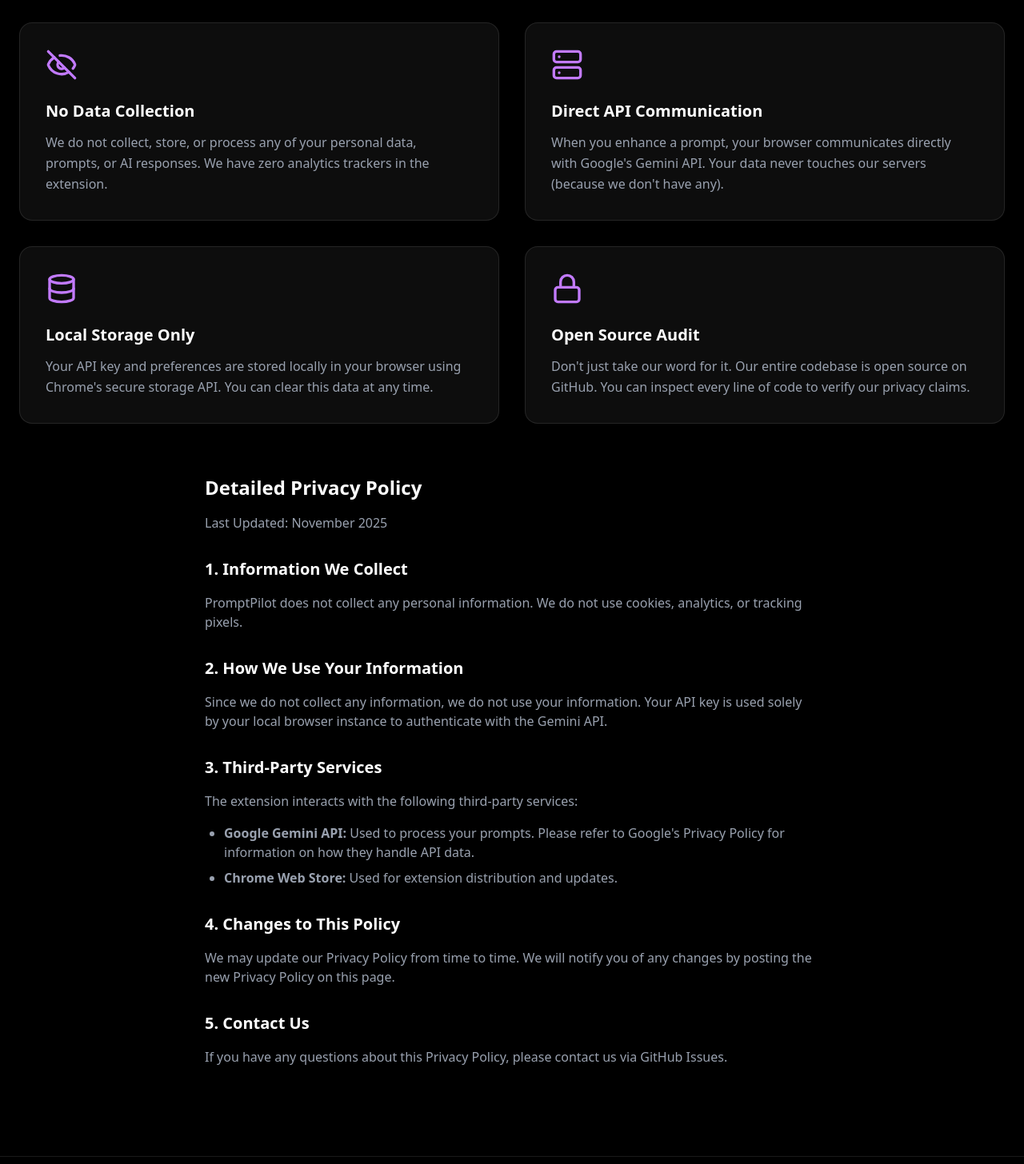
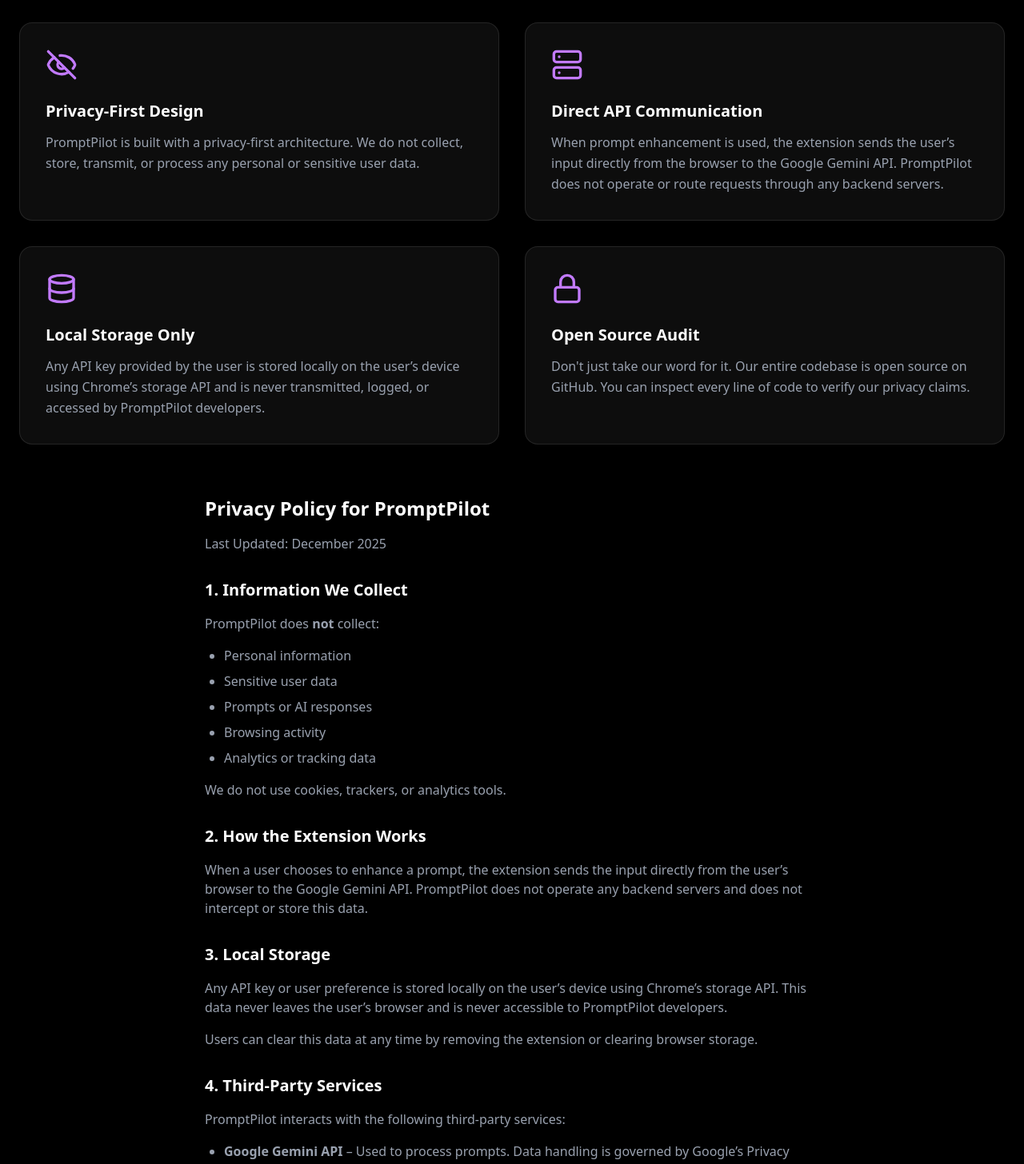
Before and after one commit to Jeethula/PromptPilot-webpage, a Next.js app: page /privacy in a window 1280 px wide. Shown: the part 540-1996 px from the top of the page at 80% size. Built offline with nearby package versions, Linux system fonts and the light colour scheme.

Commit message:
docs: update and expand privacy policy content to clarify data handling, local storage, and third-party interactions.

```diff
--- a/src/app/privacy/page.tsx
+++ b/src/app/privacy/page.tsx
@@ -29,24 +29,24 @@
           {[
             {
               icon: EyeOff,
-              title: "No Data Collection",
-              desc: "We do not collect, store, or process any of your personal data, prompts, or AI responses. We have zero analytics trackers in the extension."
+              title: "Privacy-First Design",
+              desc: "PromptPilot is built with a privacy-first architecture. We do not collect, store, transmit, or process any personal or sensitive user data.",
             },
             {
               icon: Server,
               title: "Direct API Communication",
-              desc: "When you enhance a prompt, your browser communicates directly with Google's Gemini API. Your data never touches our servers (because we don't have any)."
+              desc: "When prompt enhancement is used, the extension sends the user’s input directly from the browser to the Google Gemini API. PromptPilot does not operate or route requests through any backend servers.",
             },
             {
               icon: Database,
               title: "Local Storage Only",
-              desc: "Your API key and preferences are stored locally in your browser using Chrome's secure storage API. You can clear this data at any time."
+              desc: "Any API key provided by the user is stored locally on the user’s device using Chrome’s storage API and is never transmitted, logged, or accessed by PromptPilot developers.",
             },
             {
               icon: Lock,
               title: "Open Source Audit",
-              desc: "Don't just take our word for it. Our entire codebase is open source on GitHub. You can inspect every line of code to verify our privacy claims."
-            }
+              desc: "Don't just take our word for it. Our entire codebase is open source on GitHub. You can inspect every line of code to verify our privacy claims.",
+            },
           ].map((item, i) => (
             <Card key={i} className="p-8">
               <item.icon className="w-10 h-10 text-purple-400 mb-6" />
@@ -57,36 +57,60 @@
         </div>
 
         <div className="max-w-3xl mx-auto prose prose-invert">
-          <h2 className="text-2xl font-bold text-white mb-4">Detailed Privacy Policy</h2>
-          <p className="text-gray-400 mb-4">Last Updated: November 2025</p>
+          <h2 className="text-2xl font-bold text-white mb-4">Privacy Policy for PromptPilot</h2>
+          <p className="text-gray-400 mb-4">Last Updated: December 2025</p>
 
           <h3 className="text-xl font-bold text-white mt-8 mb-4">1. Information We Collect</h3>
+          <p className="text-gray-400 mb-4">PromptPilot does <strong>not</strong> collect:</p>
+          <ul className="list-disc pl-6 text-gray-400 mb-4 space-y-2">
+            <li>Personal information</li>
+            <li>Sensitive user data</li>
+            <li>Prompts or AI responses</li>
+            <li>Browsing activity</li>
+            <li>Analytics or tracking data</li>
+          </ul>
+          <p className="text-gray-400 mb-4">We do not use cookies, trackers, or analytics tools.</p>
+
+          <h3 className="text-xl font-bold text-white mt-8 mb-4">2. How the Extension Works</h3>
           <p className="text-gray-400 mb-4">
-            PromptPilot does not collect any personal information. We do not use cookies, analytics, or tracking pixels.
+            When a user chooses to enhance a prompt, the extension sends the input directly from the user’s browser to the Google Gemini API. PromptPilot does not operate any backend servers and does not intercept or store this data.
           </p>
 
-          <h3 className="text-xl font-bold text-white mt-8 mb-4">2. How We Use Your Information</h3>
+          <h3 className="text-xl font-bold text-white mt-8 mb-4">3. Local Storage</h3>
           <p className="text-gray-400 mb-4">
-            Since we do not collect any information, we do not use your information. Your API key is used solely by your local browser instance to authenticate with the Gemini API.
+            Any API key or user preference is stored locally on the user’s device using Chrome’s storage API. This data never leaves the user’s browser and is never accessible to PromptPilot developers.
+          </p>
+          <p className="text-gray-400 mb-4">
+            Users can clear this data at any time by removing the extension or clearing browser storage.
           </p>
 
-          <h3 className="text-xl font-bold text-white mt-8 mb-4">3. Third-Party Services</h3>
+          <h3 className="text-xl font-bold text-white mt-8 mb-4">4. Third-Party Services</h3>
           <p className="text-gray-400 mb-4">
-            The extension interacts with the following third-party services:
+            PromptPilot interacts with the following third-party services:
           </p>
           <ul className="list-disc pl-6 text-gray-400 mb-4 space-y-2">
-            <li><strong>Google Gemini API:</strong> Used to process your prompts. Please refer to Google's Privacy Policy for information on how they handle API data.</li>
-            <li><strong>Chrome Web Store:</strong> Used for extension distribution and updates.</li>
+            <li><strong>Google Gemini API</strong> – Used to process prompts. Data handling is governed by Google’s Privacy Policy.</li>
+            <li><strong>Chrome Web Store</strong> – Used for extension distribution and updates.</li>
           </ul>
-
-          <h3 className="text-xl font-bold text-white mt-8 mb-4">4. Changes to This Policy</h3>
           <p className="text-gray-400 mb-4">
-            We may update our Privacy Policy from time to time. We will notify you of any changes by posting the new Privacy Policy on this page.
+            PromptPilot does not share data with any other third parties.
           </p>
 
-          <h3 className="text-xl font-bold text-white mt-8 mb-4">5. Contact Us</h3>
+          <h3 className="text-xl font-bold text-white mt-8 mb-4">5. Open-Source Transparency</h3>
           <p className="text-gray-400 mb-4">
-            If you have any questions about this Privacy Policy, please contact us via GitHub Issues.
+            PromptPilot is fully open source. The entire codebase is publicly available on GitHub and can be audited to verify all privacy claims.
+          </p>
+
+          <h3 className="text-xl font-bold text-white mt-8 mb-4">6. Changes to This Policy</h3>
+          <p className="text-gray-400 mb-4">
+            We may update this Privacy Policy from time to time. Any updates will be posted on this page.
+          </p>
+
+          <h3 className="text-xl font-bold text-white mt-8 mb-4">7. Contact</h3>
+          <p className="text-gray-400 mb-4">
+            If you have any questions about this Privacy Policy, contact us at:
+            <br />
+            📧 <a href="mailto:jeeththenthar@gmail.com" className="text-purple-400 hover:text-purple-300">jeeththenthar@gmail.com</a>
           </p>
         </div>
       </Section>
```
